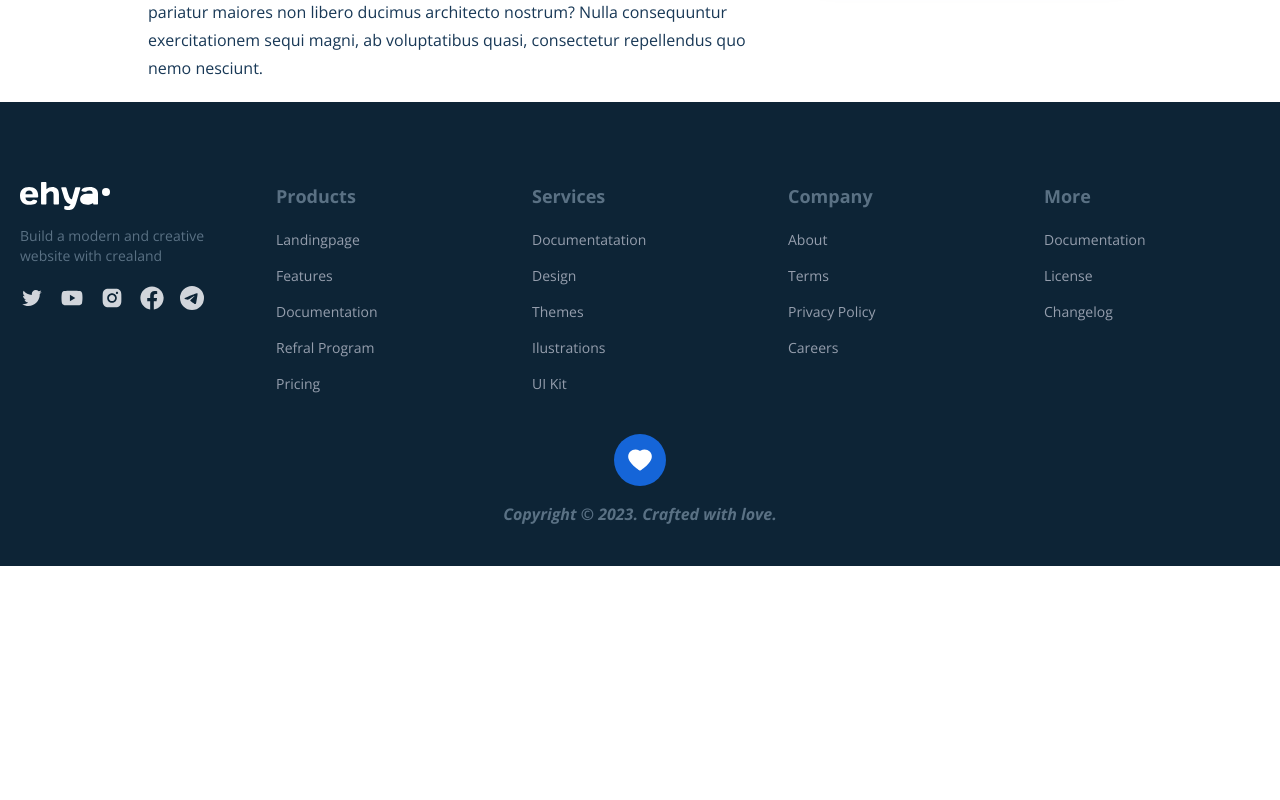
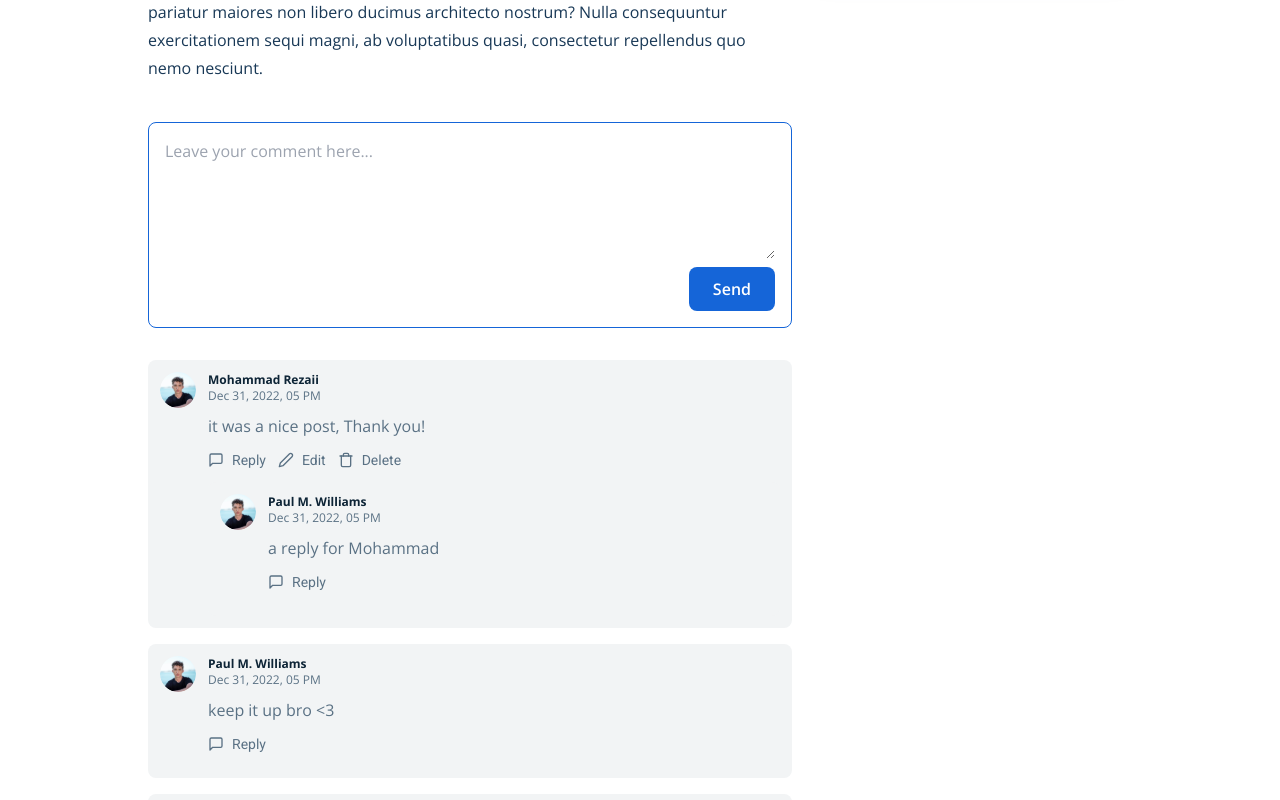
Before and after one commit to ACondori95/frontend-blog-app, a React (Create React App) app: page /blog/1 in a window 1280 px wide. Shown: the part 720-1520 px from the top of the page. Before the commit the page ends 1286 px from the top, so only its background shows below. Built offline with nearby package versions, Linux system fonts and the light colour scheme.

Commit message:
Comments section with Replying

```diff
--- a/src/App.js
+++ b/src/App.js
@@ -9,7 +9,7 @@
     <div className='App font-opensans'>
       <Routes>
         <Route index path='/' element={<HomePage />} />
-        <Route index path='/blog/:id' element={<ArticleDetailPage />} />
+        <Route path='/blog/:id' element={<ArticleDetailPage />} />
       </Routes>
     </div>
   );
--- a/src/components/BreadCrumbs.jsx
+++ b/src/components/BreadCrumbs.jsx
@@ -4,7 +4,9 @@
   return (
     <div className='flex items-center py-4 overflow-x-auto whitespace-nowrap'>
       {data.map((item, index) => (
-        <div className='text-black opacity-50 text-xs font-roboto md:text-sm'>
+        <div
+          key={index}
+          className='text-black opacity-50 text-xs font-roboto md:text-sm'>
           <Link to={item.link}>{item.name}</Link>
           {index !== data.length - 1 && <span className='px-3'>/</span>}
         </div>
--- a/src/components/Header.jsx
+++ b/src/components/Header.jsx
@@ -45,8 +45,9 @@
               dropdown ? "block" : "hidden"
             } lg:hidden transition-all duration-500 pt-4 lg:absolute lg:bottom-0 lg:right-0 lg:transform lg:translate-y-full lg:group-hover:block w-max`}>
             <ul className='bg-dark-soft lg:bg-transparent text-center flex flex-col shadow-lg rounded-lg overflow-hidden'>
-              {item.items.map((page) => (
+              {item.items.map((page, index) => (
                 <a
+                  key={index}
                   href='/'
                   className='hover:bg-dark-hard hover:text-white px-4 py-2 text-white lg:text-dark-soft'>
                   {page}
--- /dev/null
+++ b/src/components/comments/Comment.jsx
@@ -0,0 +1,125 @@
+import React from "react";
+import {FiMessageSquare, FiEdit2, FiTrash} from "react-icons/fi";
+
+import {images} from "../../constants";
+import CommentForm from "./CommentForm";
+
+const Comment = ({
+  comment,
+  logginedUserId,
+  affectedComment,
+  setAffectedComment,
+  addComment,
+  parentId = null,
+  updateComment,
+  deleteComment,
+  replies,
+}) => {
+  const isUserLoggined = Boolean(logginedUserId);
+  const commentBelogToUser = logginedUserId === comment.user._id;
+  const isReplying =
+    affectedComment &&
+    affectedComment.type === "replying" &&
+    affectedComment._id === comment._id;
+  const isEditing =
+    affectedComment &&
+    affectedComment.type === "editing" &&
+    affectedComment._id === comment._id;
+  const repliedCommentId = parentId ? parentId : comment._id;
+  const replyOnUserId = comment.user._id;
+
+  return (
+    <div className='flex flex-nowrap items-start gap-x-3 bg-[#F2F4F5] p-3 rounded-lg'>
+      <img
+        src={images.PostProfileImage}
+        alt='user profile'
+        className='w-9 h-9 object-cover rounded-full'
+      />
+      <div className='flex-1 flex flex-col'>
+        <h5 className='font-bold text-dark-hard text-xs'>
+          {comment.user.name}
+        </h5>
+        <span className='text-xs text-dark-light'>
+          {new Date(comment.createdAt).toLocaleDateString("en-US", {
+            day: "numeric",
+            month: "short",
+            year: "numeric",
+            hour: "2-digit",
+          })}
+        </span>
+        {!isEditing && (
+          <p className='font-opensans mt-[10px] text-dark-light'>
+            {comment.desc}
+          </p>
+        )}
+        {isEditing && (
+          <CommentForm
+            btnLabel='Update'
+            formSubmitHandler={(value) => updateComment(value, comment._id)}
+            formCancelHandler={() => setAffectedComment(null)}
+            initialText={comment.desc}
+          />
+        )}
+        <div className='flex items-center gap-x-3 text-dark-light font-roboto text-sm mt-3 mb-3'>
+          {isUserLoggined && (
+            <button
+              className='flex items-center space-x-2'
+              onClick={() =>
+                setAffectedComment({type: "replying", _id: comment._id})
+              }>
+              <FiMessageSquare className='w-4 h-auto' />
+              <span>Reply</span>
+            </button>
+          )}
+          {commentBelogToUser && (
+            <>
+              <button
+                className='flex items-center space-x-2'
+                onClick={() =>
+                  setAffectedComment({type: "editing", _id: comment._id})
+                }>
+                <FiEdit2 className='w-4 h-auto' />
+                <span>Edit</span>
+              </button>
+              <button
+                className='flex items-center space-x-2'
+                onClick={() => deleteComment(comment._id)}>
+                <FiTrash className='w-4 h-auto' />
+                <span>Delete</span>
+              </button>
+            </>
+          )}
+        </div>
+        {isReplying && (
+          <CommentForm
+            btnLabel='Send'
+            formSubmitHandler={(value) =>
+              addComment(value, repliedCommentId, replyOnUserId)
+            }
+            formCancelHandler={() => setAffectedComment(null)}
+          />
+        )}
+        {replies.length > 0 && (
+          <div>
+            {replies.map((reply) => (
+              <Comment
+                key={reply._id}
+                addComment={addComment}
+                affectedComment={affectedComment}
+                setAffectedComment={setAffectedComment}
+                comment={reply}
+                deleteComment={deleteComment}
+                logginedUserId={logginedUserId}
+                replies={[]}
+                updateComment={updateComment}
+                parentId={comment._id}
+              />
+            ))}
+          </div>
+        )}
+      </div>
+    </div>
+  );
+};
+
+export default Comment;
--- /dev/null
+++ b/src/components/comments/CommentForm.jsx
@@ -0,0 +1,46 @@
+import React, {useState} from "react";
+
+const CommentForm = ({
+  btnLabel,
+  formSubmitHandler,
+  formCancelHandler = null,
+  initialText = "",
+}) => {
+  const [value, setValue] = useState(initialText);
+
+  const submitHandler = (e) => {
+    e.preventDefault();
+    formSubmitHandler(value);
+    setValue("");
+  };
+
+  return (
+    <form onSubmit={submitHandler}>
+      <div className='flex flex-col items-end border border-primary rounded-lg p-4'>
+        <textarea
+          className='w-full focus:outline-none bg-transparent'
+          rows='5'
+          placeholder='Leave your comment here...'
+          value={value}
+          onChange={(e) => setValue(e.target.value)}
+        />
+        <div className='flex items-center gap-x-2 pt-2'>
+          {formCancelHandler && (
+            <button
+              onClick={formCancelHandler}
+              className='px-6 py-2.5 rounded-lg border border-red-500 text-red-500'>
+              Cancel
+            </button>
+          )}
+          <button
+            type='submit'
+            className='px-6 py-2.5 rounded-lg bg-primary text-white font-semibold'>
+            {btnLabel}
+          </button>
+        </div>
+      </div>
+    </form>
+  );
+};
+
+export default CommentForm;
--- /dev/null
+++ b/src/components/comments/CommentsContainer.jsx
@@ -0,0 +1,93 @@
+import React, {useEffect, useState} from "react";
+
+import {getCommentsData} from "../../data/comments";
+import CommentForm from "./CommentForm";
+import Comment from "./Comment";
+
+const CommentsContainer = ({className, logginedUserId}) => {
+  const [comments, setComments] = useState([]);
+  const mainComments = comments.filter((comment) => comment.parent === null);
+  const [affectedComment, setAffectedComment] = useState(null);
+
+  console.log(comments);
+
+  useEffect(() => {
+    (async () => {
+      const commentData = await getCommentsData();
+      setComments(commentData);
+    })();
+  }, []);
+
+  const addCommentHandler = (value, parent = null, replyOnUser = null) => {
+    const newComment = {
+      _id: Math.random().toString(),
+      user: {
+        _id: "a",
+        name: "Mohammad Rezaii",
+      },
+      desc: value,
+      post: "1",
+      parent: parent,
+      replyOnUser: replyOnUser,
+      createdAt: new Date().toISOString(),
+    };
+    setComments((curState) => {
+      return [newComment, ...curState];
+    });
+    setAffectedComment(null);
+  };
+
+  const updateCommentHandler = (value, commentId) => {
+    const updatedComments = comments.map((comment) => {
+      if (comment._id === commentId) {
+        return {...comment, desc: value};
+      }
+      return comment;
+    });
+    setComments(updatedComments);
+    setAffectedComment(null);
+  };
+
+  const deleteCommentHandler = (commentId) => {
+    const updatedComments = comments.filter((comment) => {
+      return comment._id !== commentId;
+    });
+    setComments(updatedComments);
+  };
+
+  const getRepliesHandler = (commentId) => {
+    return comments
+      .filter((comment) => comment.parent === commentId)
+      .sort((a, b) => {
+        return (
+          new Date(a.createdAt).getTime() - new Date(b.createdAt).getTime()
+        );
+      });
+  };
+
+  return (
+    <div className={`${className}`}>
+      <CommentForm
+        btnLabel='Send'
+        formSubmitHandler={(value) => addCommentHandler(value)}
+      />
+      <div className='space-y-4 mt-8'>
+        {mainComments.map((comment) => (
+          <Comment
+            key={comment._id}
+            comment={comment}
+            logginedUserId={logginedUserId}
+            affectedComment={affectedComment}
+            setAffectedComment={setAffectedComment}
+            addComment={addCommentHandler}
+            updateComment={updateCommentHandler}
+            deleteComment={deleteCommentHandler}
+            replies={getRepliesHandler(comment._id)}
+          />
+        ))}
+      </div>
+    </div>
+  );
+};
+
+export default CommentsContainer;
--- /dev/null
+++ b/src/data/comments.js
@@ -0,0 +1,52 @@
+export const getCommentsData = async () => {
+  return [
+    {
+      _id: "10",
+      user: {
+        _id: "a",
+        name: "Mohammad Rezaii",
+      },
+      desc: "it was a nice post, Thank you!",
+      post: "1",
+      parent: null,
+      replyOnUser: null,
+      createdAt: "2022-12-31T17:22:05.092+0000",
+    },
+    {
+      _id: "11",
+      user: {
+        _id: "b",
+        name: "Paul M. Williams",
+      },
+      desc: "a reply for Mohammad",
+      post: "1",
+      parent: "10",
+      replyOnUser: "a",
+      createdAt: "2022-12-31T17:22:05.092+0000",
+    },
+    {
+      _id: "12",
+      user: {
+        _id: "b",
+        name: "Paul M. Williams",
+      },
+      desc: "keep it up bro <3",
+      post: "1",
+      parent: null,
+      replyOnUser: null,
+      createdAt: "2022-12-31T17:22:05.092+0000",
+    },
+    {
+      _id: "13",
+      user: {
+        _id: "c",
+        name: "Jessica C. Stephens",
+      },
+      desc: "I'm always interested in your content :)",
+      post: "1",
+      parent: null,
+      replyOnUser: null,
+      createdAt: "2022-12-31T17:22:05.092+0000",
+    },
+  ];
+};
--- a/src/pages/articleDetail/ArticleDetailPage.jsx
+++ b/src/pages/articleDetail/ArticleDetailPage.jsx
@@ -4,6 +4,7 @@
 import {images} from "../../constants";
 import {Link} from "react-router-dom";
 import SuggestedPosts from "./container/SuggestedPosts";
+import CommentsContainer from "../../components/comments/CommentsContainer";
 
 const breadCrumbsData = [
   {name: "Home", link: "/"},
@@ -79,6 +80,7 @@
               consectetur repellendus quo nemo nesciunt.
             </p>
           </div>
+          <CommentsContainer className='mt-10' logginedUserId='a' />
         </article>
         <SuggestedPosts
           header='Latest Article'
--- a/src/pages/articleDetail/container/SuggestedPosts.jsx
+++ b/src/pages/articleDetail/container/SuggestedPosts.jsx
@@ -37,8 +37,9 @@
         Tags
       </h2>
       <div className='flex flex-wrap gap-x-2 gap-y-2 mt-4'>
-        {tags.map((item) => (
+        {tags.map((item, index) => (
           <Link
+            key={index}
             to='/'
             className='inline-block rounded-md px-3 py-1.5 bg-primary font-roboto text-xs text-white md:text-sm'>
             {item}
```
